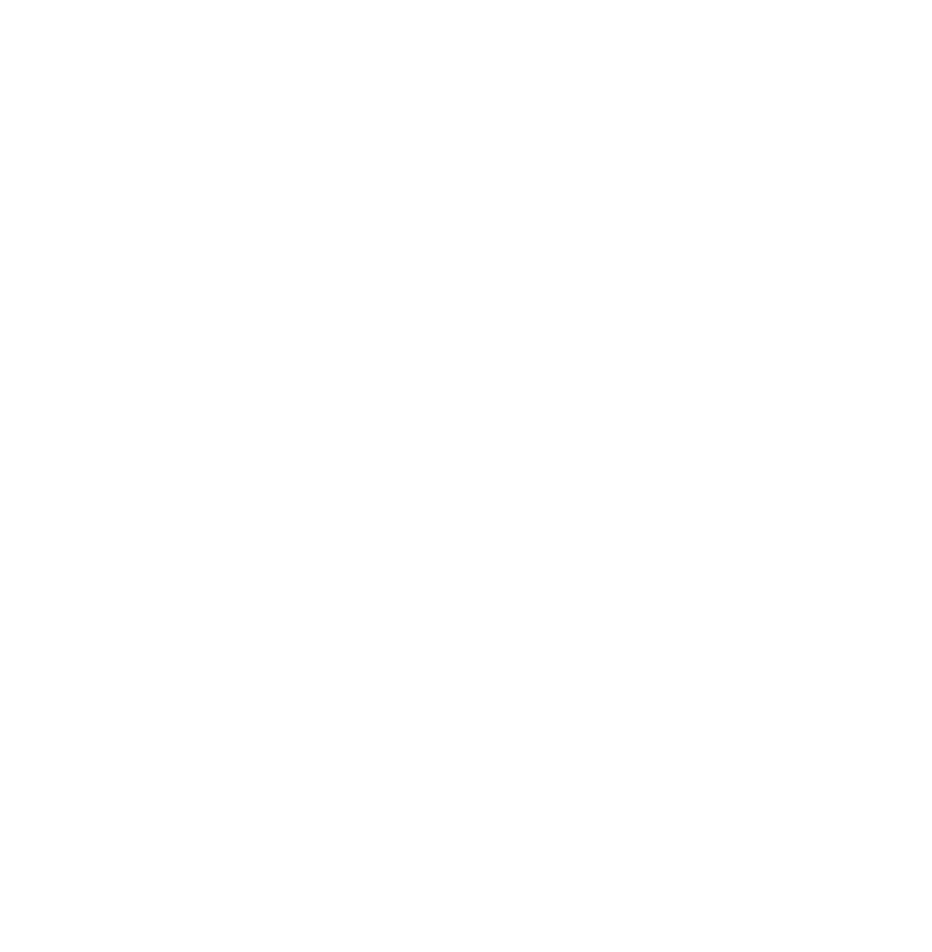
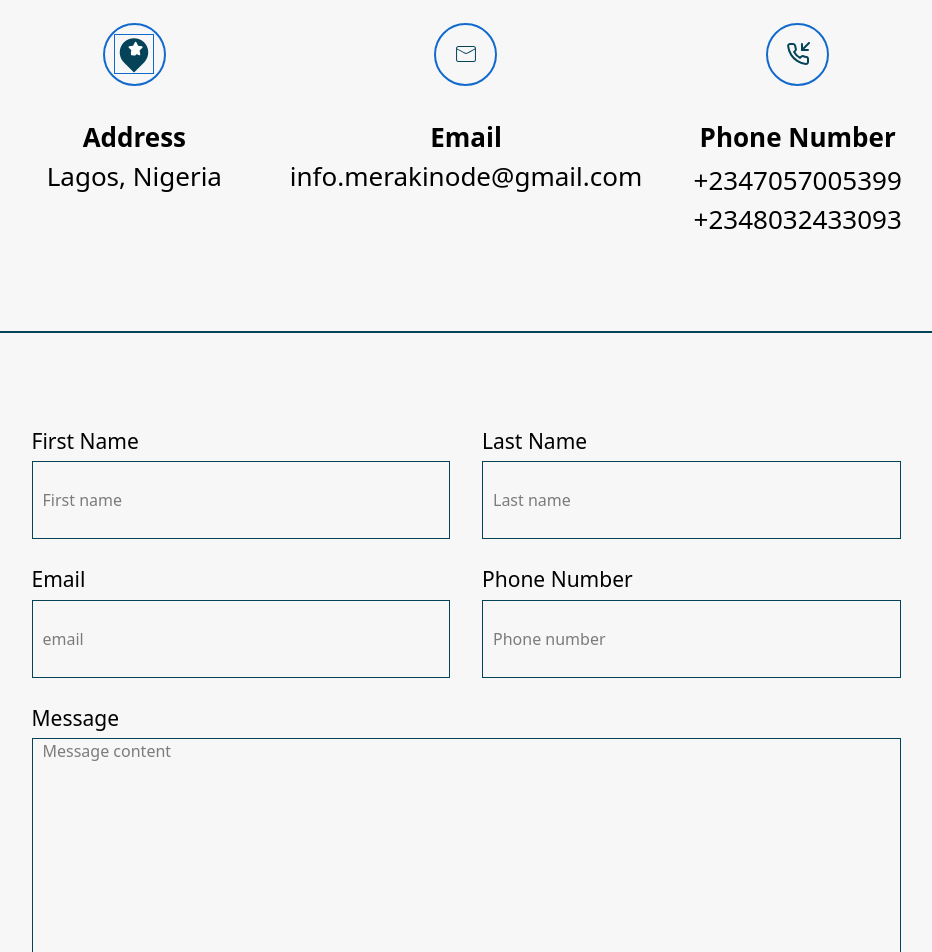
Before and after one commit to nodemeraki/merakinode, a React (Vite) app: page /contact-us in a window 1280 px wide. Before the commit this address had no page. Shown: the part 620-1572 px from the top of the page, without its empty margins (174-1106 px from the left). Before the commit the page ends 800 px from the top, so only its background shows below. Built offline with nearby package versions, Linux system fonts and the light colour scheme.

Commit message:
complete contact us page

```diff
--- a/package.json
+++ b/package.json
@@ -11,11 +11,13 @@
   },
   "dependencies": {
     "@tailwindcss/vite": "^4.1.1",
+    "formik": "^2.4.6",
     "react": "^19.0.0",
     "react-dom": "^19.0.0",
     "react-icons": "^5.5.0",
     "react-router-dom": "^7.4.1",
-    "tailwindcss": "^4.1.1"
+    "tailwindcss": "^4.1.1",
+    "yup": "^1.6.1"
   },
   "devDependencies": {
     "@eslint/js": "^9.21.0",
--- a/src/App.jsx
+++ b/src/App.jsx
@@ -2,9 +2,10 @@
 import "./index.css";
 import ScrollToTop from "./utils/ScrollToTop";
 
-import Home from "./pages/homePage/Home";
-import About from "./pages/aboutUsPage/About";
-import Portfolio from "./pages/portfolio/Portfolio";
+import Home from "./pages/homePage/Home.jsx";
+import About from "./pages/aboutUsPage/About.jsx";
+import Portfolio from "./pages/portfolio/Portfolio.jsx";
+import ContactUs from "./pages/contactUs/ContactUs.jsx";
 
 const App = () => {
   return (
@@ -14,6 +15,7 @@
         <Route path="/" element={<Home />} />
         <Route path="about-us" element={<About />} />
         <Route path="portfolio" element={<Portfolio />} />
+        <Route path="contact-us" element={<ContactUs />} />
       </Routes>
     </Router>
   );
--- a/src/components/Header.jsx
+++ b/src/components/Header.jsx
@@ -52,7 +52,8 @@
             </div>
           )}
           {/* nav links */}
-          {["Home", "About Us", "Portfolio"].map((link, index) => (
+          {["Home", "About Us", "Portfolio", "Contact Us"].map(
+            (link, index) => (
               <li key={index}>
                 <NavLink
                   to={
@@ -69,7 +70,8 @@
                   {link}
                 </NavLink>
               </li>
-          ))}
+            )
+          )}
 
           {/* Social Media Icons (Mobile Only) */}
           <div className="flex justify-center space-x-4 mt-10 mb-6 md:hidden">
--- a/src/pages/aboutUsPage/AboutHero.jsx
+++ b/src/pages/aboutUsPage/AboutHero.jsx
@@ -2,7 +2,7 @@
 
 const AboutHero = () => {
   return (
-    <section className="h-[45vh] md:h-[65vh] sm:h-[40vh] bg-body pb-8">
+    <section className="h-[45vh] md:h-[65vh] sm:h-[40vh] bg-body py-8">
       <div className="relative bg-[url('src/assets/about-img/about-bg.png')] h-full max-w-[90%] w-full mx-auto rounded-xl md:rounded-2xl overflow-hidden bg-cover bg-center flex items-center justify-center shadow-gray-500 shadow-2xl">
         {/* Overlay */}
         <div className="absolute inset-0 bg-black opacity-25"></div>
--- /dev/null
+++ b/src/pages/contactUs/ContactForm.jsx
@@ -0,0 +1,167 @@
+import { Formik, Form, Field, ErrorMessage } from "formik";
+import * as Yup from "yup";
+
+const ContactForm = () => {
+  return (
+    <div>
+      <Formik
+        initialValues={{
+          firstName: "",
+          lastName: "",
+          email: "",
+          phone: "",
+          message: "",
+        }}
+        validationSchema={Yup.object({
+          firstName: Yup.string()
+            .min(2, "Too short!")
+            .max(50, "Too long!")
+            .required("First name is required"),
+          lastName: Yup.string()
+            .min(2, "Too short!")
+            .max(50, "Too long!")
+            .required("Last name is required"),
+          email: Yup.string()
+            .email("Invalid email address")
+            .required("Email is required"),
+          phone: Yup.string()
+            .matches(/^\d{10,15}$/, "Invalid phone number")
+            .required("Phone number is required"),
+          message: Yup.string()
+            .min(10, "Message must be at least 10 characters")
+            .required("Message is required"),
+        })}
+        onSubmit={(values, { setSubmitting }) => {
+          setTimeout(() => {
+            alert(JSON.stringify(values, null, 2));
+            setSubmitting(false);
+          }, 400);
+        }}
+      >
+        {({ isSubmitting }) => (
+          <Form className="max-w-[925px] mx-auto flex flex-col gap-7 my-14 px-7">
+            {/* first name */}
+            <div className="grid grid-cols-1 md:grid-cols-2 gap-8">
+              <div>
+                <label
+                  htmlFor="first-name"
+                  className="block font-light text-[21px] leading-[24.61px] mb-2"
+                >
+                  First Name
+                </label>
+                <Field
+                  type="text"
+                  id="first-name"
+                  name="firstName"
+                  placeholder="First name"
+                  className=" border border-[#044358] px-2.5 max-w-[435px] w-full min-h-[78px]"
+                />
+                <ErrorMessage
+                  name="firstName"
+                  component="span"
+                  className="text-red-700"
+                />
+              </div>
+
+              {/* last name */}
+              <div>
+                <label
+                  htmlFor="last-name"
+                  className="block font-light text-[21px] leading-[24.61px] mb-2"
+                >
+                  Last Name
+                </label>
+                <Field
+                  type="text"
+                  id="last-name"
+                  name="lastName"
+                  placeholder="Last name"
+                  className="border border-[#044358] px-2.5 max-w-[435px] w-full min-h-[78px]"
+                />
+                <ErrorMessage
+                  name="lastName"
+                  component="span"
+                  className="text-red-700"
+                />
+              </div>
+            </div>
+
+            <div className="grid grid-cols-1 md:grid-cols-2 gap-8">
+              <div>
+                <label
+                  htmlFor="email"
+                  className="block font-light text-[21px] leading-[24.61px] mb-2"
+                >
+                  Email
+                </label>
+                <Field
+                  type="email"
+                  name="email"
+                  placeholder="email"
+                  className="border border-[#044358] px-2.5 max-w-[435px] w-full min-h-[78px]"
+                />
+                <ErrorMessage
+                  name="email"
+                  component="span"
+                  className="text-red-700"
+                />
+              </div>
+              <div>
+                {/* phone number */}
+                <label
+                  htmlFor="tel-num"
+                  className="block font-light text-[21px] leading-[24.61px] mb-2"
+                >
+                  Phone Number
+                </label>
+                <Field
+                  type="text"
+                  id="tel-num"
+                  name="phone"
+                  placeholder="Phone number"
+                  className="border border-[#044358] px-2.5 max-w-[435px] w-full min-h-[78px]"
+                />
+                <ErrorMessage
+                  name="phone"
+                  component="span"
+                  className="text-red-700"
+                />
+              </div>
+            </div>
+
+            {/* message */}
+            <div>
+              <label
+                htmlFor="user-message"
+                className="block font-light text-[21px] leading-[24.61px] mb-2"
+              >
+                Message
+              </label>
+              <Field
+                as="textarea"
+                id="user-message"
+                name="message"
+                placeholder="Message content"
+                className="border border-[#044358] px-2.5 max-w-[922px] w-full min-h-[273px]"
+              />
+              <ErrorMessage
+                name="message"
+                component="span"
+                className="text-red-700"
+              />
+            </div>
+            <button
+              type="submit"
+              disabled={isSubmitting}
+              className="border rounded-[10px] border-[#044358] max-w-[919px] w-full h-[85px] bg-[#136ACD] text-[#ffffff] font-light text-[28px] leading-[33.6px]"
+            >
+              Submit
+            </button>
+          </Form>
+        )}
+      </Formik>
+    </div>
+  );
+};
+
+export default ContactForm;
--- /dev/null
+++ b/src/pages/contactUs/ContactHeader.jsx
@@ -0,0 +1,71 @@
+import TelephoneImg from "../../assets/contact/contact-us.png";
+
+import { FaStar } from "react-icons/fa";
+import { RiMapPin2Fill } from "react-icons/ri";
+import { CiMail } from "react-icons/ci";
+import { FiPhoneIncoming } from "react-icons/fi";
+
+const ContactHeader = () => {
+  return (
+    <section>
+      <img src={TelephoneImg} alt="A picture of a blue telephone with wire" />
+
+      {/* Holds the three containers */}
+      <div className="max-w-[1035px] w-full min-h-[244px] mx-auto grid grid-cols-1 md:grid-cols-3 gap-4 my-10 md:my-16 px-7">
+        <div className="flex flex-row md:flex-col items-center gap-3.5 md:gap-2">
+          <div className="border-2 border-primary h-[43px] md:h-[63px] w-[43px] md:w-[63px] rounded-full flex justify-center items-center md:mb-7">
+            <div className="relative sm:w-5 sm:h-5 w-6 h-6 md:w-10 md:h-10 border border-primary">
+              <RiMapPin2Fill
+                // size={32}
+                className="fill-[#044358] text-[#044358] absolute w-full h-full"
+              />
+              <FaStar
+                // size={14}
+                className="fill-white text-white absolute top-1.5 left-1/3 w-2/5 h-2/5"
+              />
+            </div>
+          </div>
+          <h3 className=" hidden md:block font-semibold text-[26px] leading-[31.47px]">
+            Address
+          </h3>
+          <p className="font-normal text-2xl md:text-[26px] leading-[31.47px]">
+            Lagos, Nigeria
+          </p>
+        </div>
+
+        <div className="flex md:flex-col items-center gap-3.5 md:gap-2">
+          <div className="border-2 border-primary h-[43px] md:h-[63px] w-[43px] md:w-[63px] rounded-full flex justify-center items-center md:mb-7">
+            <CiMail size={24} className="text-[#044358]" />
+          </div>
+          <h3 className="hidden md:block font-semibold text-[26px] leading-[31.47px]">
+            Email
+          </h3>
+          <a
+            href="mailto: info.merakinode@gmail.com"
+            className="font-normal text-2xl md:text-[26px] md:leading-[31.47px]"
+          >
+            info.merakinode@gmail.com
+          </a>
+        </div>
+
+        <div className="flex flex-row md:flex-col place-items-center gap-3.5 md:gap-2">
+          <div className="border-2 border-primary h-[43px] md:h-[63px] w-[43px] md:w-[63px] rounded-full flex justify-center items-center mb-7">
+            <FiPhoneIncoming size={24} className="text-[#044358]" />
+          </div>
+          <h3 className="hidden md:block font-semibold text-[26px] leading-[31.47px]">
+            Phone Number
+          </h3>
+          <p className="font-normal text-2xl md:text-[26px] md:leading-[39px]">
+            <span className="block">+2347057005399</span>
+            <span className="block">+2348032433093</span>
+          </p>
+        </div>
+      </div>
+
+      {/* line */}
+      <div className="border-[#044358] border max-w-[1166px] mx-auto mb-24"></div>
+    </section>
+  );
+};
+
+export default ContactHeader;
--- /dev/null
+++ b/src/pages/contactUs/ContactUs.jsx
@@ -0,0 +1,19 @@
+import Header from "../../components/Header.jsx";
+import ContactHeader from "./ContactHeader.jsx";
+import ContactForm from "./ContactForm.jsx";
+import Footer from "../../components/Footer.jsx";
+
+const ContactUs = () => {
+  return (
+    <>
+      <Header />
+      <main className="bg-body">
+        <ContactHeader />
+        <ContactForm />
+      </main>
+      <Footer />
+    </>
+  );
+};
+
+export default ContactUs;
```
Also changed, not shown: 1 other file (tests, documents, lock files or other folders). Lines whose indentation alone changed are shown as unchanged.
